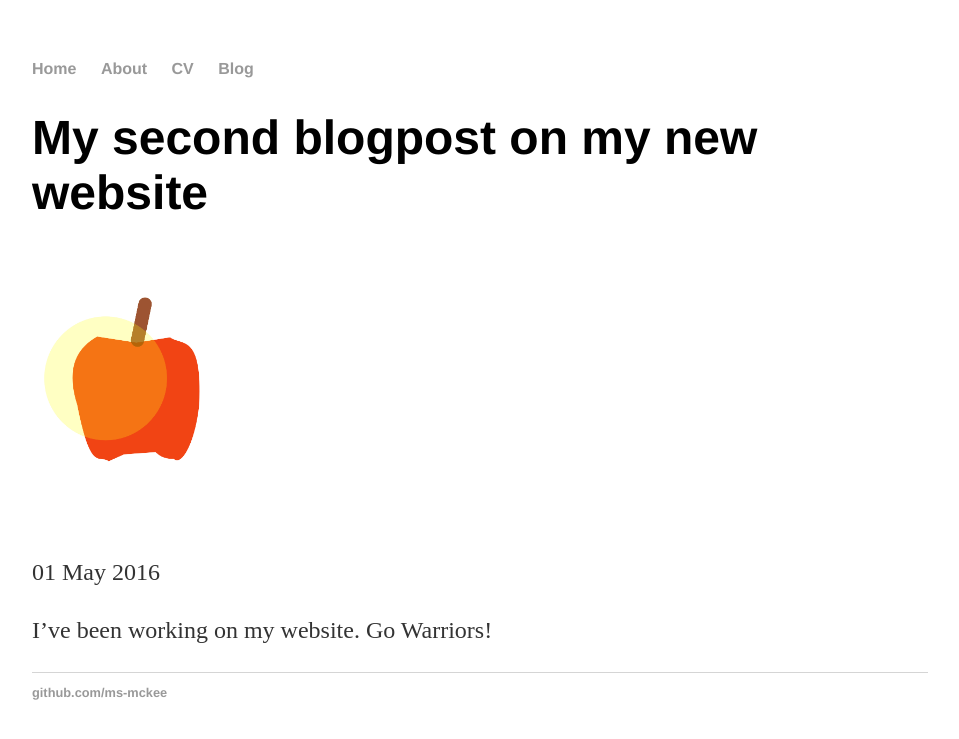
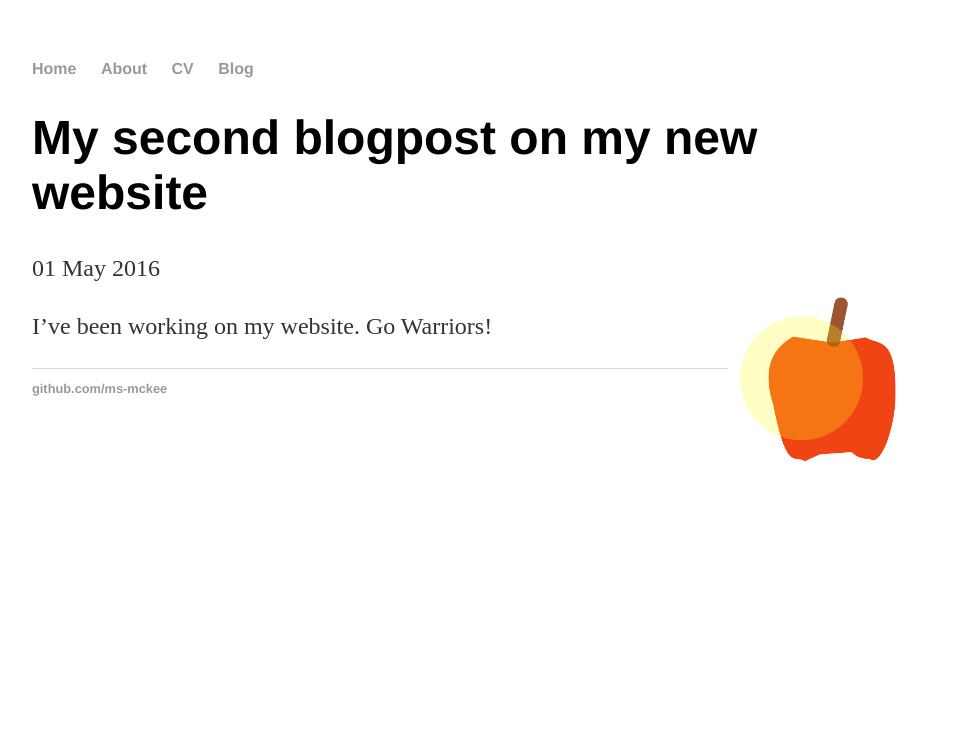
Before and after one commit to ms-mckee/ms-mckee.github.io, a Jekyll site: the page built from _posts/2016-05-01-second-blog-post.md, in a window 1280 px wide. Shown: the top 739 px of the page, without its empty margins (160-1119 px from the left). Built offline with Jekyll 4.4.1, drawn with Linux system fonts in a browser that asks for light colours.

Commit message:
Update post.html

```diff
--- a/_layouts/post.html
+++ b/_layouts/post.html
@@ -2,7 +2,7 @@
 layout: default
 ---
 <h1>{{ page.title }}</h1>
-<img src="{{site.url}}/assets/apple1.png", height=280, width=200>
+<img src="{{site.url}}/assets/apple1.png", height=280, width=200, style="float:right">
 <p class="meta">{{ page.date | date_to_string }}</p>
 
 <div class="post">
```
